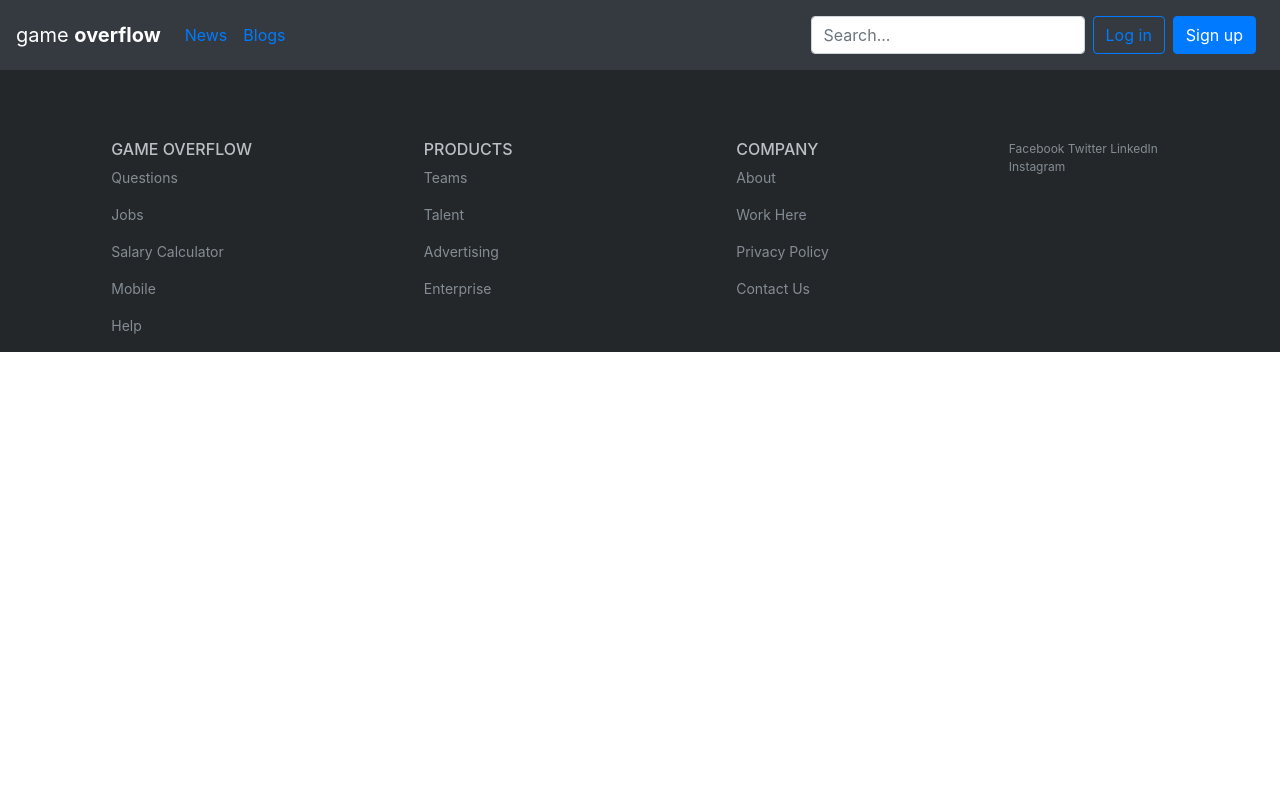
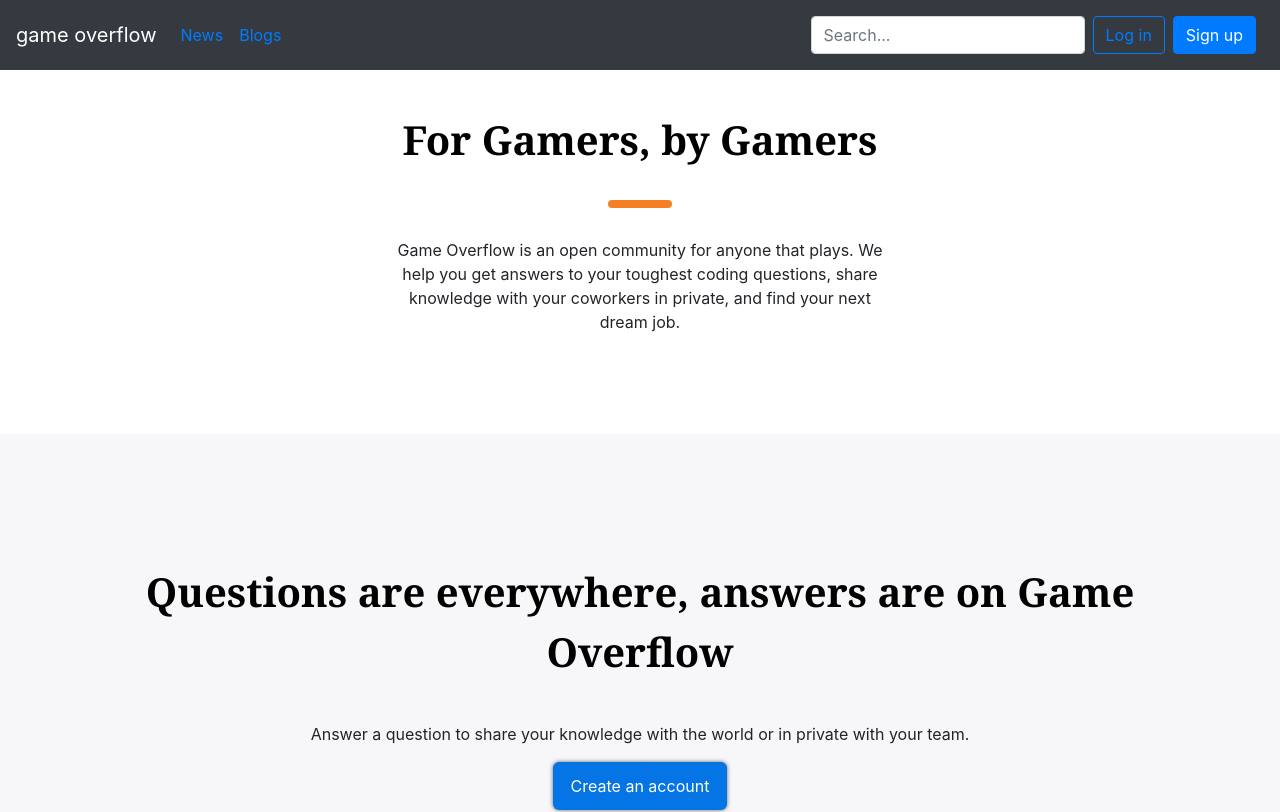
Before and after one commit to powerfist01/gameoverflow, a Nuxt app: page / in a window 1280 px wide. Shown: the top 812 px of the page. Built offline with nearby package versions, Linux system fonts and the light colour scheme.

Commit message:
:zap: Added the code for signup and login

```diff
--- /dev/null
+++ b/components/Info.vue
@@ -0,0 +1,53 @@
+<template>
+  <div>
+    <b-container fluid class="text-center info">
+      <div class="header">
+        For Gamers, by Gamers
+      </div>
+      <div class="line"></div>
+      <div class="content">
+        Game Overflow is an open community for anyone that plays. We help you
+        get answers to your toughest coding questions, share knowledge with your
+        coworkers in private, and find your next dream job.
+      </div>
+    </b-container>
+  </div>
+</template>
+
+<script>
+export default {
+  data() {
+    return {};
+  }
+};
+</script>
+
+<style scoped>
+.info {
+  text-align: center;
+}
+.header {
+  margin: 40px 0px 30px 0px;
+  font-size: 40px;
+  font-family: Georgia, "Times New Roman", Times, serif;
+  color: black;
+  font-weight: 700;
+}
+.line {
+  margin: auto;
+  width: 64px;
+  height: 8px;
+  text-align: center;
+  background-color: #f48024;
+  border-radius: 10px 10px 10px 10px;
+}
+.content {
+  margin: auto;
+  margin-top: 30px;
+  max-width: 500px;
+  text-align: center;
+}
+.info-cards {
+  margin-top: 100px;
+}
+</style>
--- a/components/Navbar.vue
+++ b/components/Navbar.vue
@@ -4,7 +4,7 @@
       <NuxtLink class="mynav" to="/">
         <b-navbar-brand>
           game
-          <strong>overflow</strong>
+          <span>overflow</span>
         </b-navbar-brand>
       </NuxtLink>
 
--- /dev/null
+++ b/components/Nextinfo.vue
@@ -0,0 +1,45 @@
+<template>
+  <div class="info">
+    <b-container>
+      <div class="header text-center">
+        Questions are everywhere, answers are on Game Overflow
+      </div>
+      <div class="det text-center">
+        <p>
+          Answer a question to share your knowledge with the world or in private
+          with your team.
+        </p>
+        <router-link to="/users/signup">
+          <Button name="Create an account" />
+        </router-link>
+      </div>
+    </b-container>
+  </div>
+</template>
+
+<script>
+import Button from "@/components/Button.vue";
+export default {
+  name: "NextInfo",
+  components:{
+    Button
+  }
+};
+</script>
+
+<style scoped>
+.info {
+  padding: 128px 0px 128px 0px;
+  margin: 100px 0px 0px 0px;
+  background-color: #f7f6f9;
+}
+.header {
+  font-size: 40px;
+  font-family: Georgia, "Times New Roman", Times, serif;
+  color: black;
+  font-weight: 700;
+}
+.det {
+  padding-top: 40px;
+}
+</style>
--- a/pages/index.vue
+++ b/pages/index.vue
@@ -1,5 +1,7 @@
 <template>
   <div>
+    <Info />
+    <Nextinfo />
     <Footer />
   </div>
 </template>
@@ -10,6 +12,6 @@ export default {
 }
 </script>
 
-<style>
+<style scoped>
 
 </style>
--- a/pages/users/login.vue
+++ b/pages/users/login.vue
@@ -1,18 +1,86 @@
 <template>
-  <div>
+  <div id="login">
+    <b-card bg-variant="light">
+      <b-form-group
+        label-cols-lg="3"
+        label="Log In Here"
+        label-size="lg"
+        label-class="font-weight-bold pt-0"
+        class="mb-0"
+      >
+        <b-form-group
+          label-cols-sm="3"
+          label="Username:"
+          label-align-sm="right"
+        >
+          <b-form-input placeholder="Username" id="username"></b-form-input>
+        </b-form-group>
 
+        <b-form-group
+          label-cols-sm="3"
+          label="Password:"
+          label-align-sm="right"
+        >
+          <b-form-input placeholder="Password" id="password"></b-form-input>
+        </b-form-group>
+
+        <b-form-group label-cols-sm="3" label-align-sm="right">
+          <b-button>Log In</b-button>
+        </b-form-group>
+
+        <div class="forgot-pass">
+          <b-form-group label-cols-sm="3">
+            <b-form-group
+              class="forgot"
+              v-b-modal.modal-center
+              label="Forgot Password?"
+              label-align-sm="left"
+            ></b-form-group>
+
+            <b-modal
+              id="modal-center"
+              hide-footer="true"
+              centered
+              title="Forgot Password?"
+            >
+              <p>
+                Don't you worry, just give your email Id and we will send you a
+                link to change password.
+              </p>
+              <b-form-group
+                label-size="lg"
+                label-class="font-weight-bold pt-0"
+                class="mb-0"
+              >
+                <b-form-group
+                  label-cols-sm="2"
+                  label="Email Id:"
+                  placeholder="Email"
+                  label-align-sm="left"
+                >
+                  <b-form-input id="email" type="email"></b-form-input>
+                </b-form-group>
+
+                <b-form-group label-cols-sm="2">
+                  <b-button>Send Link</b-button>
+                </b-form-group>
+              </b-form-group>
+            </b-modal>
+          </b-form-group>
+        </div>
+      </b-form-group>
+    </b-card>
   </div>
 </template>
 
 <script>
 export default {
-  data(){
+  name: "Login",
+  data() {
+    return {};
+  },
+  head(){
     return {
-      username: '',
-      password: ''
-    }
-  },
-  head: {
       title: 'Log in - Game Overflow',
       meta: [
         { charset: 'utf-8' },
@@ -25,8 +93,15 @@ export default {
       ]
     }
   }
+};
 </script>
 
 <style scoped>
-
+.forgot-pass {
+  width: 200px;
+  margin-left: 300px;
+}
+.forgot:hover {
+  cursor: pointer;
+}
 </style>
--- a/pages/users/signup.vue
+++ b/pages/users/signup.vue
@@ -1,21 +1,81 @@
 <template>
+  <div id="signup">
+    <b-card bg-variant="light">
+      <b-form-group
+        label-cols-lg="3"
+        label="Join the Game Overflow community. Take your gaming to the next level. Get it seen by millions."
+        label-size="lg"
+        label-class="font-weight-bold pt-0"
+        class="mb-0"
+      >
+        <b-form-group
+          label-cols-sm="3"
+          label="Username:"
+          label-align-sm="right"
+        >
+          <b-form-input id="username"></b-form-input>
+        </b-form-group>
+
+        <b-form-group
+          label-cols-sm="3"
+          label="E-mail:"
+          label-align-sm="right"
+          label-for="email"
+        >
+          <b-form-input id="email"></b-form-input>
+        </b-form-group>
+
+        <b-form-group
+          label-cols-sm="3"
+          label="Pasword:"
+          label-align-sm="right"
+          label-for="password"
+        >
+          <b-form-input id="password"></b-form-input>
+        </b-form-group>
+
+        <b-form-group
+          label-cols-sm="3"
+          label="Confirm Password:"
+          label-align-sm="right"
+          label-for="confirm-password"
+        >
+          <b-form-input id="confirm-password"></b-form-input>
+        </b-form-group>
+
+        <b-form-group label-cols-sm="3" label-align-sm="right">
+          <b-form-checkbox
+            id="checkbox"
+            v-model="status"
+            name="checkbox"
+            value="accepted"
+            unchecked-value="not_accepted"
+            >I agree to Gameoverflow Terms and Privacy Policy</b-form-checkbox
+          >
+
           <div>
-
-
+            State:
+            <strong>{{ status }}</strong>
+          </div>
+        </b-form-group>
+        <b-form-group label-cols-sm="3" label-align-sm="right">
+          <b-button>Sign Up</b-button>
+        </b-form-group>
+      </b-form-group>
+    </b-card>
   </div>
 </template>
 
 <script>
 export default {
-  data(){
+  name: "Signup",
+  data() {
     return {
-      username: '',
-      email: '',
-      password: '',
-      cnfpassword: ''
-    }
+      status: "not_accepted"
+    };
   },
-  head: {
+  head(){
+    return {
       title: 'Sign up - Game Overflow',
       meta: [
         { charset: 'utf-8' },
@@ -28,8 +88,7 @@ export default {
       ]
     }
   }
+};
 </script>
 
-<style scoped>
-
-</style>
+<style scoped></style>
```
Lines whose indentation alone changed are shown as unchanged.
